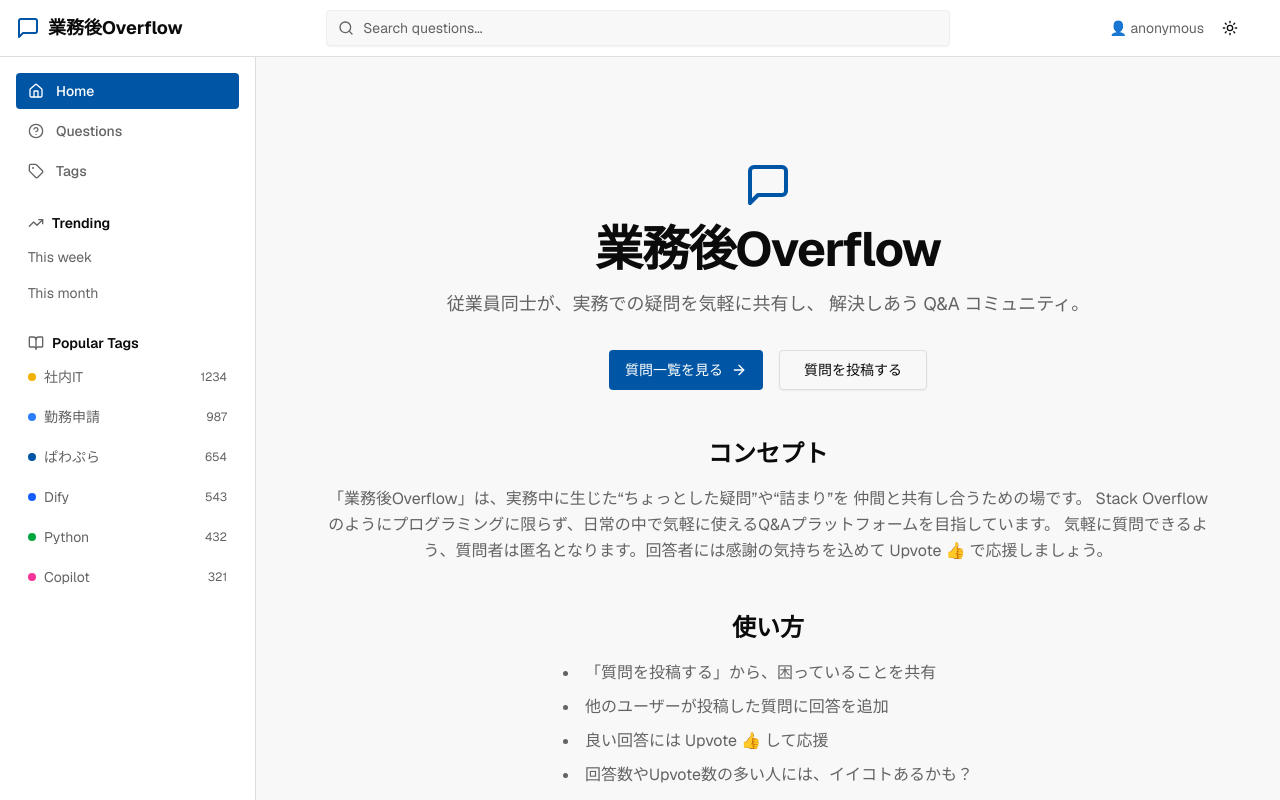
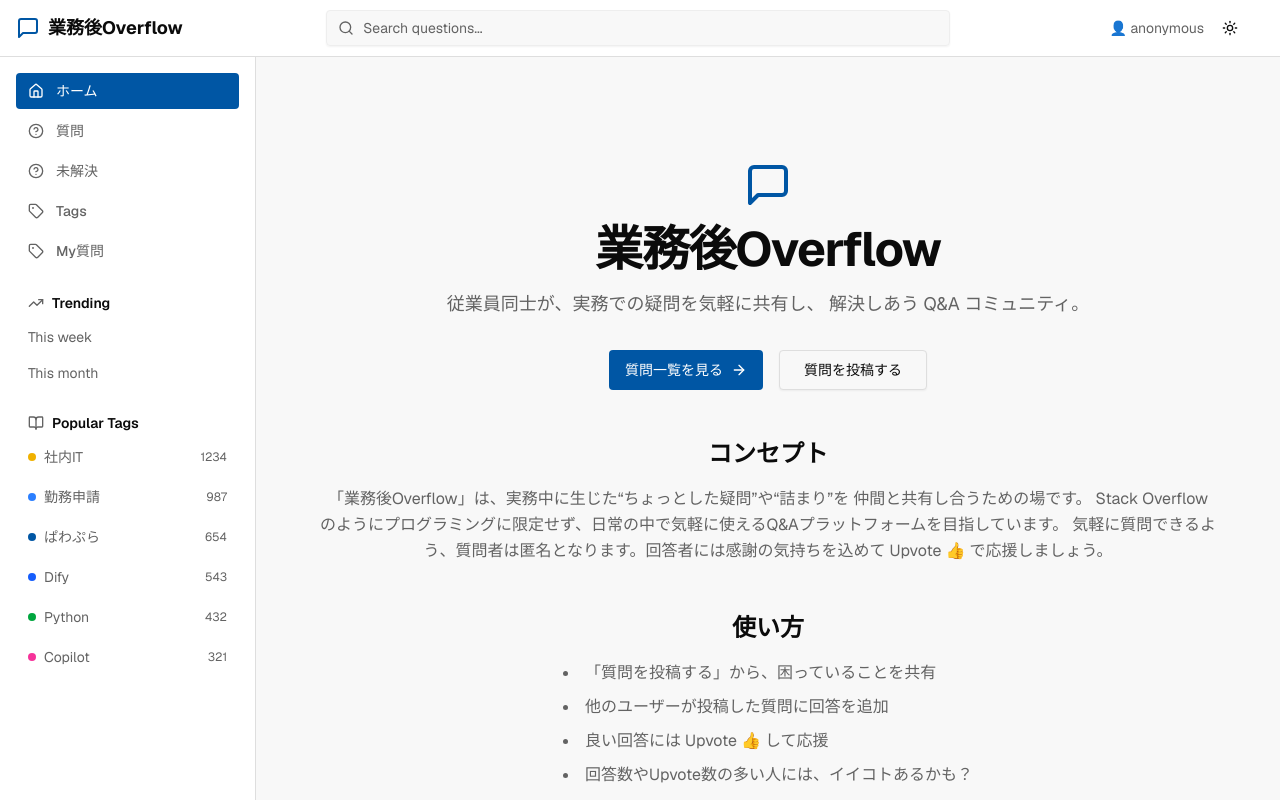
Before and after one commit to tuneyuki/overflow, a Next.js app: page / in a window 1280 px wide. Shown: the top 800 px of the page. Built offline with nearby package versions, Linux system fonts and the light colour scheme; no server answers.

Commit message:
メッセージ修正

```diff
--- a/app/api/questions/[id]/route.ts
+++ b/app/api/questions/[id]/route.ts
@@ -4,7 +4,7 @@
 // 単一質問の取得
 export async function GET(
   req: NextRequest,
-  ctx: { params: Promise<{ id: string }> } // ← ここを Promise に合わせる
+  ctx: { params: Promise<{ id: string }> }
 ) {
   const { id } = await ctx.params; // await して取り出す
   const supabase = await createClient()
--- a/app/page.tsx
+++ b/app/page.tsx
@@ -39,7 +39,7 @@
         <p className="text-muted-foreground leading-relaxed">
           「業務後Overflow」は、実務中に生じた“ちょっとした疑問”や“詰まり”を
           仲間と共有し合うための場です。
-          Stack Overflow のようにプログラミングに限らず、日常の中で気軽に使えるQ&Aプラットフォームを目指しています。
+          Stack Overflow のようにプログラミングに限定せず、日常の中で気軽に使えるQ&Aプラットフォームを目指しています。
           気軽に質問できるよう、質問者は匿名となります。回答者には感謝の気持ちを込めて Upvote 👍 で応援しましょう。
 
         </p>
--- a/components/sidebar.tsx
+++ b/components/sidebar.tsx
@@ -6,9 +6,11 @@
 import { cn } from "@/lib/utils"
 
 const navigation = [
-  { name: "Home", href: "/", icon: Home },
-  { name: "Questions", href: "/questions", icon: HelpCircle },
+  { name: "ホーム", href: "/", icon: Home },
+  { name: "質問", href: "/questions", icon: HelpCircle },
+  { name: "未解決", href: "/unanswered", icon: HelpCircle },
   { name: "Tags", href: "/tags", icon: Tag },
+  { name: "My質問", href: "/myquestions", icon: Tag },
   // { name: "Users", href: "/users", icon: Users },
 ]
 
```
Also changed, not shown: 1 other file (tests, documents, lock files or other folders).
